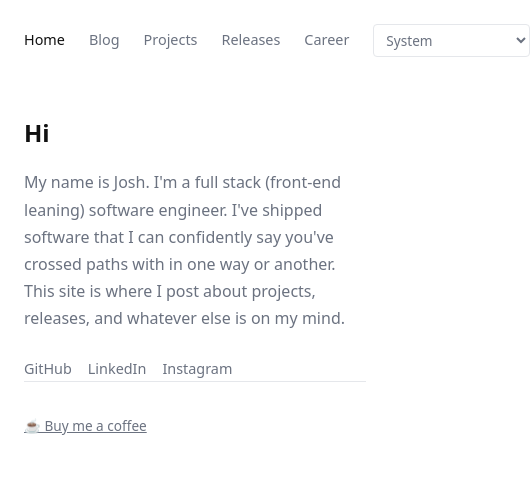
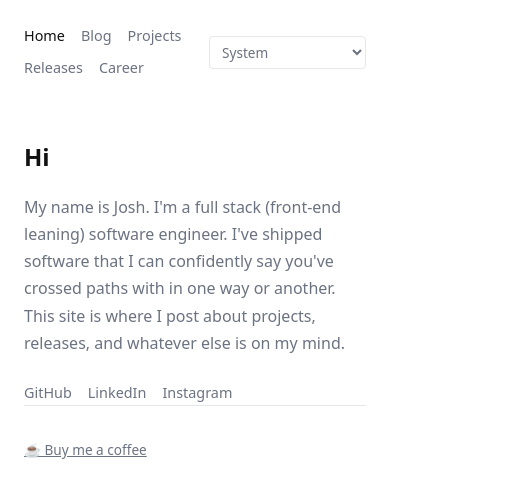
Before and after one commit to deckmasterbeam/blog, an Astro site: page / in a window 390 px wide. Shown: the whole page, 530 px wide, since content can reach past the window. Built offline with nearby package versions, Linux system fonts and the light colour scheme; Astro itself is replaced by a stand-in of ours.

Commit message:
fix nav problem on mobile

```diff
--- a/src/components/Nav.astro
+++ b/src/components/Nav.astro
@@ -31,7 +31,19 @@ const { pathname } = Astro.url;
 
   .links {
     display: flex;
-    gap: 1.5rem;
+    flex-wrap: wrap;
+    gap: 0.5rem 1.5rem;
+    min-width: 0;
+  }
+
+  @media (max-width: 480px) {
+    nav {
+      gap: 0.75rem;
+    }
+
+    .links {
+      gap: 0.5rem 1rem;
+    }
   }
 
   a {
```
